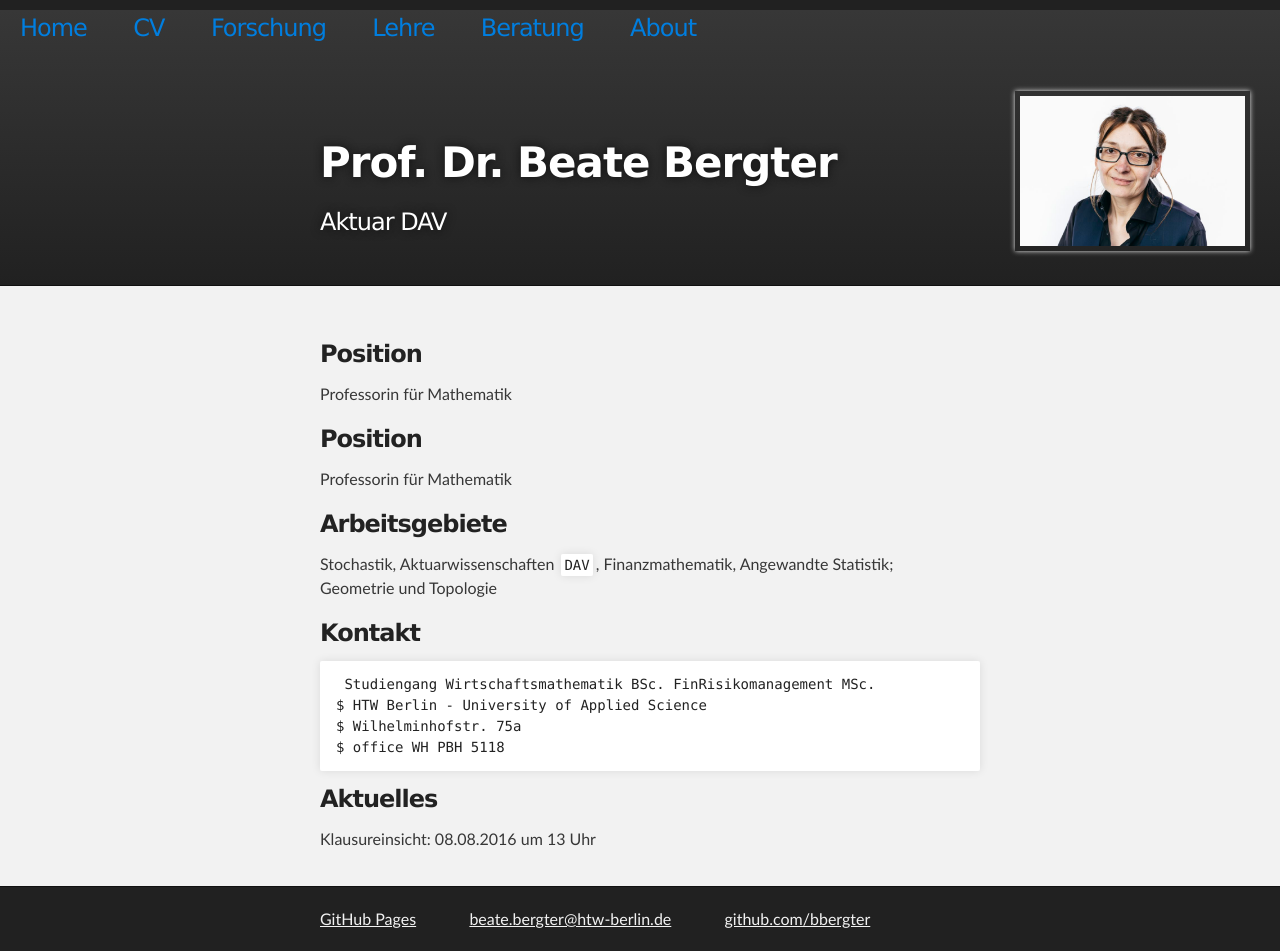
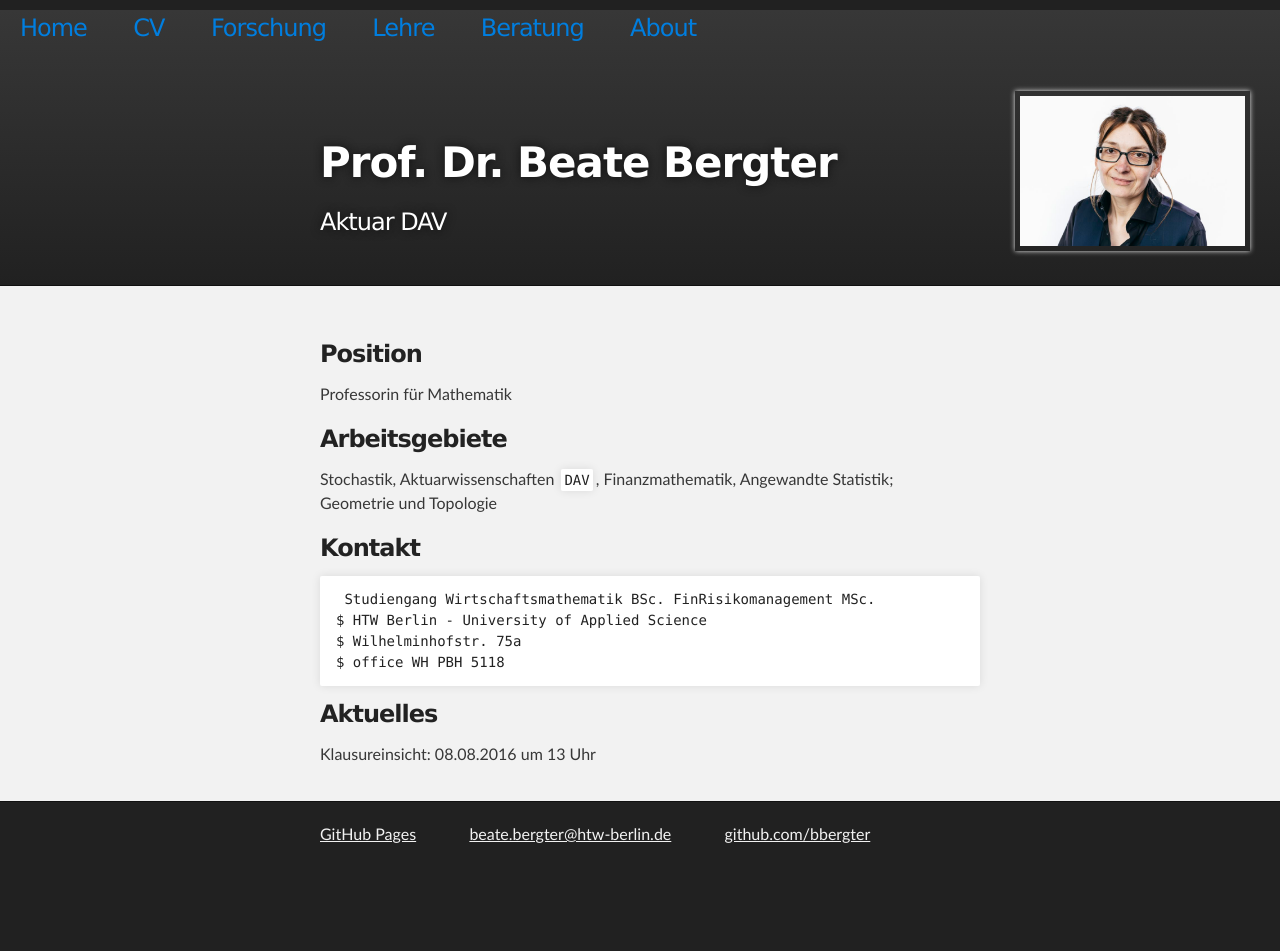
Before and after one commit to bbergter/bbergter, a Jekyll site: the page index.html, which Jekyll copies as it is, in a window 1280 px wide. Built offline with Jekyll 4.4.1, drawn with Linux system fonts in a browser that asks for light colours; after the commit the page ends 900 px from its top, so only the background shows below that.

Commit message:
Update index.html

```diff
--- a/index.html
+++ b/index.html
@@ -55,8 +55,6 @@
     <div id="main_content_wrap" class="outer">
      <section id="main_content" class="inner">
 
-<h3>Position</h3>
-<p>Professorin für Mathematik</p>
 
 <h3>Position</h3>
 <p>Professorin für Mathematik</p>
```
